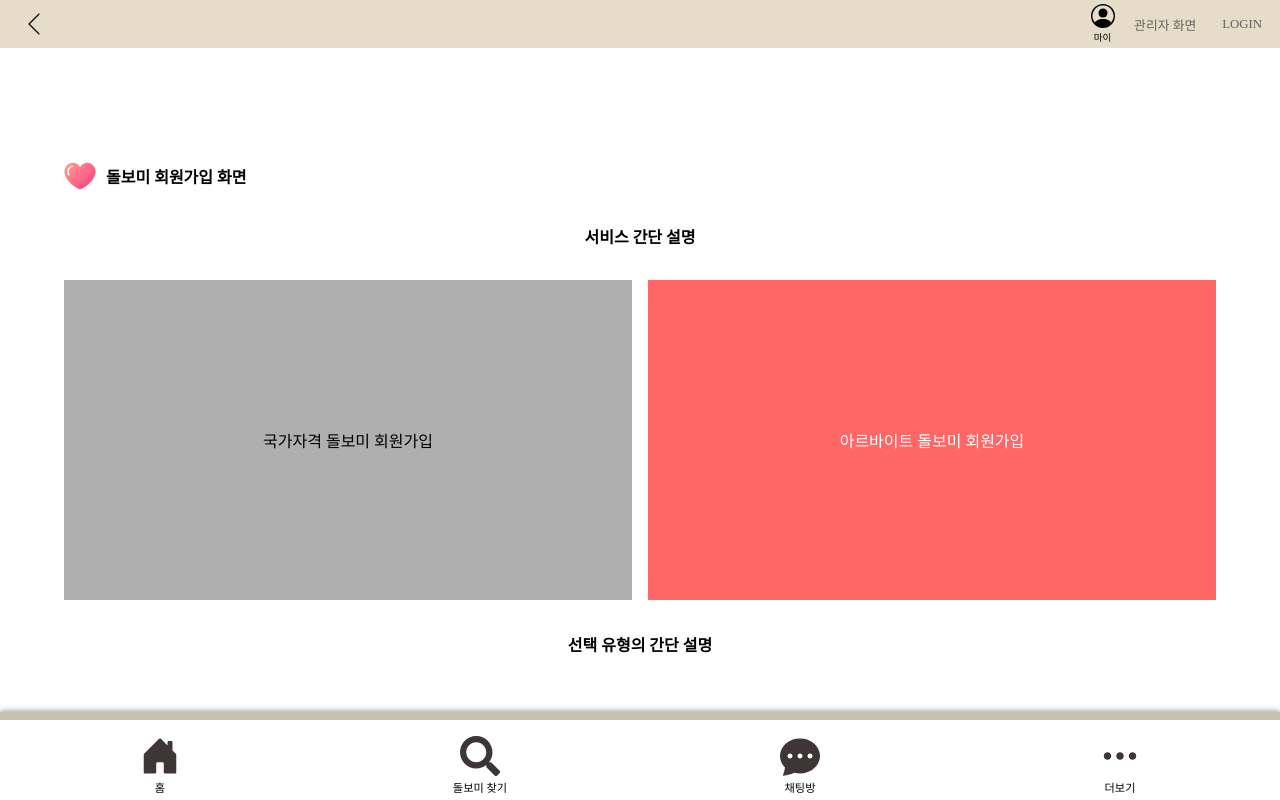
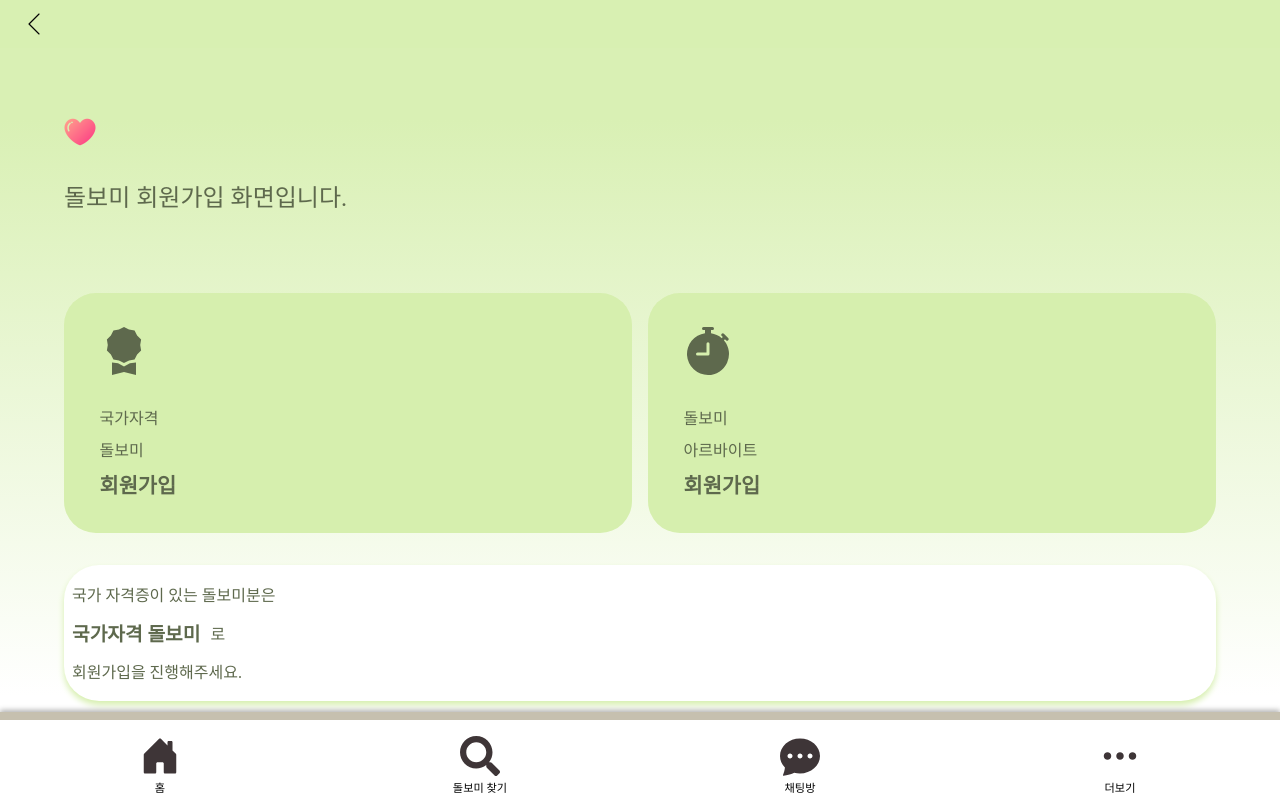
Before and after one commit to yerimi00/GovTech_FE, a React (Vite) app in the folder bombom/: page /firstdolbomsignuppage in a window 1280 px wide. Built offline with nearby package versions, Linux system fonts and the light colour scheme; a web font is replaced by a local one.

Commit message:
[ADD] 돌보미 회원가입 메인화면 디자인 추가

```diff
--- a/bombom/src/components/Layout.jsx
+++ b/bombom/src/components/Layout.jsx
@@ -25,7 +25,8 @@ const Layout = () => {
     const renderHeader = () => {
         if (location.pathname === '/protectorloginpage' || location.pathname === '/dolbomloginpage'
             || location.pathname === '/firstloginpage' || location.pathname === '/protectorsignuppage' ||
-            location.pathname === '/dolbomsignuppage' || location.pathname === '/seconddolbomsignuppage') {
+            location.pathname === '/dolbomsignuppage' || location.pathname === '/seconddolbomsignuppage' ||
+            location.pathname === '/firstdolbomsignuppage') {
             return <NewHeader />;
         }
         return <Header />;
--- a/bombom/src/components/header/all_header/newHeader.jsx
+++ b/bombom/src/components/header/all_header/newHeader.jsx
@@ -37,7 +37,7 @@ export default function NewHeader() {
     const getBackgroundColor = () => {
         if (location.pathname === '/protectorloginpage' || location.pathname === '/protectorsignuppage') {
             return '#FBDA8B';
-        } else if (location.pathname === '/dolbomloginpage') {
+        } else if (location.pathname === '/dolbomloginpage' || location.pathname === '/firstdolbomsignuppage') {
             return '#D8F0B2';
         }
         return '#E5DDC9';
--- a/bombom/src/components/header/all_signup/all_dolbomsignup/FirstDolbomSignup.jsx
+++ b/bombom/src/components/header/all_signup/all_dolbomsignup/FirstDolbomSignup.jsx
@@ -5,6 +5,8 @@ import CustomRow from '../../../container/CustomRow';
 import CustomColumn from '../../../container/CustomColumn';
 import CustomFont from '../../../container/CustomFont';
 import StyledImg from '../../../container/StyledImg';
+import { BsAwardFill } from 'react-icons/bs';
+import { BsStopwatchFill } from 'react-icons/bs';
 
 const ContainerCenter = styled.div`
   display: flex;
@@ -21,19 +23,37 @@ const PageContainer = styled(ContainerCenter)`
   justify-content: center;
   gap: 4rem;
   position: relative;
-  background-color: white;
+  background: linear-gradient(to bottom, #D9F0B4 0%, #D9F0B4 10%, white 90%, white 100%);
 `;
 
 const Button = styled.button`
   width: ${props => props.width || 'auto'};
   height: ${props => props.height || 'auto'};
-  background-color: ${props => props.backgroundColor || '#AFAFAF'};
+  background-color: ${props => props.backgroundColor || '#D6EFAE'};
   display: flex;
   align-items: center;
   justify-content: center;
   padding: 0.5rem;
   cursor: pointer;
   border: none;
+  border-radius: ${(props) => props.borderRadius || "2rem"};
+`;
+
+const MainDiv = styled.div`
+  background-color: ${(props) => props.backgroundColor || "#AFAFAF"};
+  border: none;
+  width: ${(props) => props.width || "100%"};
+  height: ${(props) => props.height || "auto"};
+  border-radius: ${(props) => props.borderRadius || "auto"};
+  min-height: 6rem;
+  padding: 0.5rem;
+  display: flex;
+  flex-direction: column;
+  align-items: flex-start;
+  justify-content: center;
+  font-family: ${(props) => props.fontFamily || "Noto Sans KR"};
+  box-shadow: 0px 4px 6px #D6EFAE;
+  gap: ${(props) => props.gap || "0.8rem"};
 `;
 
 const FirstDolbomSignupPage = () => {
@@ -50,24 +70,61 @@ const FirstDolbomSignupPage = () => {
     return (
         <ContainerCenter>
             <PageContainer>
-                <CustomColumn width='90%' alignItems='center' justifyContent='center' gap='2rem'>
-                    <CustomRow width='100%' alignItems='center' justifyContent='flex-start'>
+                <CustomColumn width='90%' alignItems='center' justifyContent='center' gap='5rem'>
+                    <CustomColumn width='100%' alignItems='flex-start' justifyContent='center'>
                         <StyledImg src={'ex_nav_icon.png'} width='2rem' height='2rem' />
-                        <CustomFont color='black' fontWeight='bold' font='1rem'>돌보미 회원가입 화면</CustomFont>
-                    </CustomRow>
+                        <CustomFont color='#5E694D' font='1.5rem'>돌보미 회원가입 화면입니다.</CustomFont>
+                    </CustomColumn>
 
-                    <CustomFont color='black' fontWeight='bold' font='1rem'>서비스 간단 설명</CustomFont>
+                    <CustomColumn width='100%' alignItems='center' justifyContent='center' gap='2rem'>
+                        <CustomRow width='100%' alignItems='center' justifyContent='space-between' gap='1rem'>
+                            <Button width='50%' height='15rem' onClick={goCertSignup}>
+                                <CustomColumn width='90%' alignItems='center' justifyContent='center'>
+                                    <CustomRow width='100%' alignItems='center' justifyContent='flex-start'>
+                                        <BsAwardFill style={{ color: '#5E694D', fontSize: '3rem' }} />
+                                    </CustomRow>
+                                    <CustomColumn width='100%' alignItems='flex-start' justifyContent='center' gap='0.5rem'>
+                                        <CustomFont color='#5E694D' font='1rem'>
+                                            국가자격
+                                        </CustomFont>
+                                        <CustomFont color='#5E694D' font='1rem'>
+                                            돌보미
+                                        </CustomFont>
+                                        <CustomFont color='#5E694D' font='1.3rem' fontWeight='bold'>
+                                            회원가입
+                                        </CustomFont>
+                                    </CustomColumn>
+                                </CustomColumn>
+                            </Button>
+                            <Button width='50%' height='15rem' onClick={goArbeitSignup}>
+                                <CustomColumn width='90%' alignItems='center' justifyContent='center'>
+                                    <CustomRow width='100%' alignItems='center' justifyContent='flex-start'>
+                                        <BsStopwatchFill style={{ color: '#5E694D', fontSize: '3rem' }} />
+                                    </CustomRow>
+                                    <CustomColumn width='100%' alignItems='flex-start' justifyContent='center' gap='0.5rem'>
+                                        <CustomFont color='#5E694D' font='1rem'>
+                                            돌보미
+                                        </CustomFont>
+                                        <CustomFont color='#5E694D' font='1rem'>
+                                            아르바이트
+                                        </CustomFont>
+                                        <CustomFont color='#5E694D' font='1.3rem' fontWeight='bold'>
+                                            회원가입
+                                        </CustomFont>
+                                    </CustomColumn>
+                                </CustomColumn>
+                            </Button>
+                        </CustomRow>
 
-                    <CustomRow width='100%' alignItems='center' justifyContent='space-between' gap='1rem'>
-                        <Button width='50%' height='20rem' onClick={goCertSignup}>
-                            <CustomFont color='black' font='1rem'>국가자격 돌보미 회원가입</CustomFont>
-                        </Button>
-                        <Button width='50%' height='20rem' backgroundColor='#FF6666' onClick={goArbeitSignup}>
-                            <CustomFont color='white' font='1rem'>아르바이트 돌보미 회원가입</CustomFont>
-                        </Button>
-                    </CustomRow>
-
-                    <CustomFont color='black' fontWeight='bold' font='1rem'>선택 유형의 간단 설명</CustomFont>
+                        <MainDiv backgroundColor="white" width='100%' height='17vh' borderRadius="35px">
+                            <CustomFont color='#5E694D' font='1rem'>국가 자격증이 있는 돌보미분은</CustomFont>
+                            <CustomRow alignItems='center' justifyContent='center'>
+                                <CustomFont color='#5E694D' font='1.2rem' fontWeight='bold'>국가자격 돌보미</CustomFont>
+                                <CustomFont color='#5E694D' font='1rem'>로</CustomFont>
+                            </CustomRow>
+                            <CustomFont color='#5E694D' font='1rem'>회원가입을 진행해주세요.</CustomFont>
+                        </MainDiv>
+                    </CustomColumn>
                 </CustomColumn>
             </PageContainer>
         </ContainerCenter>
```
